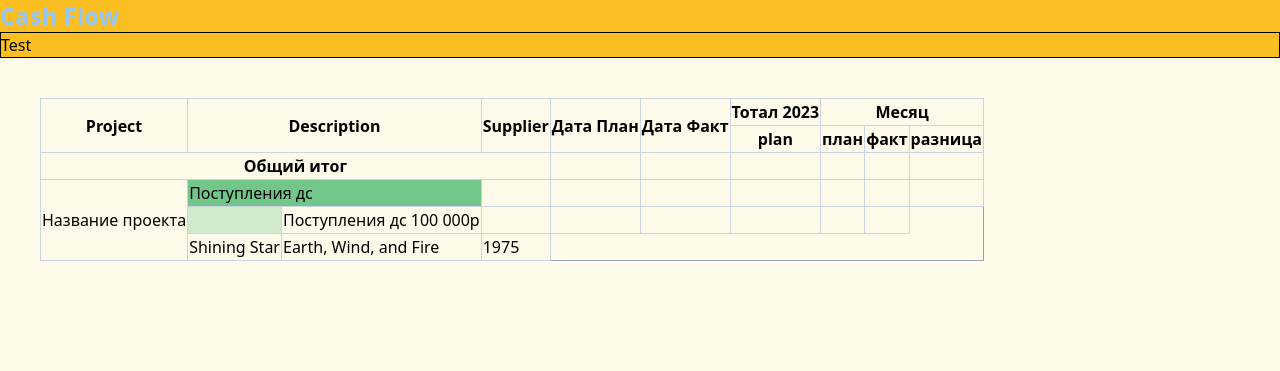
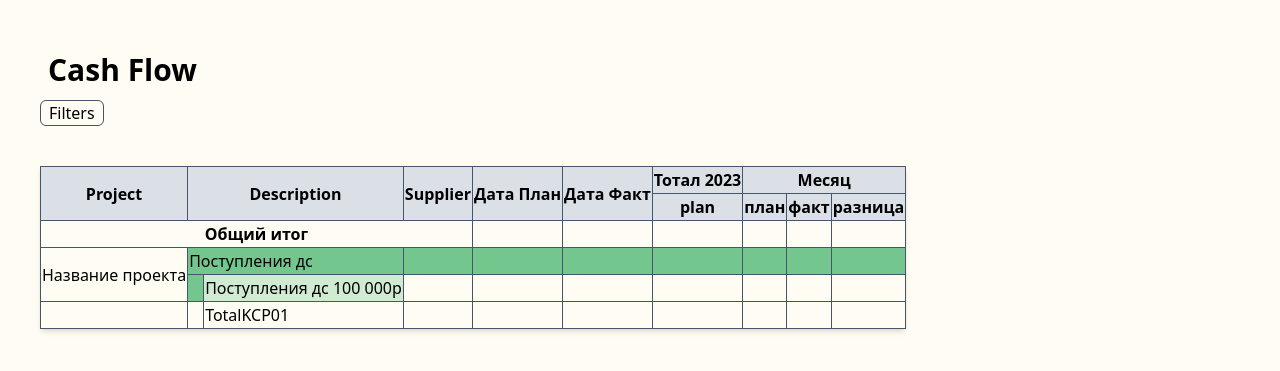
Before and after one commit to Shevchenko-SPb/Alttechno_Cash_Flow, a PHP site: page / in a window 1280 px wide. Shown: the top 371 px of the page. Run offline with PHP 8.4, Linux system fonts and the light colour scheme.

Commit message:
Add filters

```diff
--- a/assets/js/main.js
+++ b/assets/js/main.js
@@ -1,4 +1,5 @@
-const btnTest = document.getElementById('test');
-btnTest.onclick = () => {
-    alert('test')
+const btnFilters = document.getElementById('filters');
+btnFilters.onclick = () => {
+    console.log('click')
+    document.getElementById('FiltersMenu').classList.remove("hidden")
 };
--- a/index.php
+++ b/index.php
@@ -5,82 +5,82 @@
     <title>Cash Flow</title>
     <script src="assets/js/cdn.tailwindcss.com_3.3.js"></script>
     <style>
-        div {
-            border: black;
-            border-style: solid;
-            border-width: 1px;
-
-        }
-        .container {
-            display: grid;
-        }
     </style>
 </head>
-<body class="bg-amber-50">
-<header class="bg-amber-400">
-    <span class="font-bold text-2xl text-blue-300">Cash Flow</span>
+<body class="bg-amber-50/60">
+<header class="ms-10 mt-10">
+<div class="font-bold text-3xl px-2 py-3">Cash Flow</div>
     <div>
-        <button id="test"> Test</button>
+        <button id="filters" class="border border-slate-600 rounded-md px-2 active:bg-black/20">Filters</button>
+    <div id="FiltersMenu" class="hidden">Фильтр по дате Начало: <input id="start" type="date" />
+        Конец: <input id="end" type="date" />
+        <button id="go" class="border border-slate-600 rounded-md px-2 active:bg-black/20">Применить</button>
     </div>
 </header>
 <main>
-
-
-    <table class="table-auto border-collapse border border-slate-400 ms-10 mt-10">
+    <table class="table-auto border-collapse border border-slate-600 ms-10 mt-10 shadow-md">
         <thead>
-        <tr>
-            <th class="border border-slate-300" rowspan="2">Project</th>
-            <th class="border border-slate-300" rowspan="2" colspan="2">Description</th>
-            <th class="border border-slate-300" rowspan="2">Supplier</th>
-            <th class="border border-slate-300" rowspan="2">Дата План</th>
-            <th class="border border-slate-300" rowspan="2">Дата Факт</th>
-            <th class="border border-slate-300">Тотал 2023</th>
-            <th class="border border-slate-300" colspan="3">Месяц</th>
+        <tr class="bg-slate-300/70">
+            <th class="border border-slate-600" rowspan="2">Project</th>
+            <th class="border border-slate-600" rowspan="2" colspan="2">Description</th>
+            <th class="border border-slate-600" rowspan="2">Supplier</th>
+            <th class="border border-slate-600" rowspan="2">Дата План</th>
+            <th class="border border-slate-600" rowspan="2">Дата Факт</th>
+            <th class="border border-slate-600">Тотал 2023</th>
+            <th class="border border-slate-600" colspan="3">Месяц</th>
 
         </tr>
-        <tr>
-            <th class="border border-slate-300">plan</th>
-            <th class="border border-slate-300">план</th>
-            <th class="border border-slate-300">факт</th>
-            <th class="border border-slate-300">разница</th>
+        <tr class="bg-slate-300/70">
+            <th class="border border-slate-600">plan</th>
+            <th class="border border-slate-600">план</th>
+            <th class="border border-slate-600">факт</th>
+            <th class="border border-slate-600">разница</th>
         </tr>
         <tr>
-            <th class="border border-slate-300" colspan="4">Общий итог</th>
-            <th class="border border-slate-300"></th>
-            <th class="border border-slate-300"></th>
-            <th class="border border-slate-300"></th>
-            <th class="border border-slate-300"></th>
-            <th class="border border-slate-300"></th>
-            <th class="border border-slate-300"></th>
+            <th class="border border-slate-600" colspan="4">Общий итог</th>
+            <th class="border border-slate-600"></th>
+            <th class="border border-slate-600"></th>
+            <th class="border border-slate-600"></th>
+            <th class="border border-slate-600"></th>
+            <th class="border border-slate-600"></th>
+            <th class="border border-slate-600"></th>
         </tr>
         </thead>
         <tbody>
         <tr>
-            <td class="border border-slate-300" rowspan="3">Название проекта</td>
-<!--            <td class="border border-slate-300 bg-green-600/60" rowspan="2"></td>-->
-            <td class="border border-slate-300 bg-green-600/60" colspan="2">Поступления дс</td>
-            <td class="border border-slate-300"></td>
-            <td class="border border-slate-300"></td>
-            <td class="border border-slate-300"></td>
-            <td class="border border-slate-300"></td>
-            <td class="border border-slate-300"></td>
-            <td class="border border-slate-300"></td>
-            <td class="border border-slate-300"></td>
+            <td class="border border-slate-600" rowspan="2">Название проекта</td>
+<!--            <td class="border border-slate-600 bg-green-600/60" rowspan="2"></td>-->
+            <td class="border border-slate-600 bg-green-600/60" colspan="2">Поступления дс</td>
+            <td class="border border-slate-600 bg-green-600/60"></td>
+            <td class="border border-slate-600 bg-green-600/60"></td>
+            <td class="border border-slate-600 bg-green-600/60"></td>
+            <td class="border border-slate-600 bg-green-600/60"></td>
+            <td class="border border-slate-600 bg-green-600/60"></td>
+            <td class="border border-slate-600 bg-green-600/60"></td>
+            <td class="border border-slate-600 bg-green-600/60"></td>
         </tr>
         <tr>
-            <td class="border border-slate-300 bg-green-600/20"></td>
-            <td class="border border-slate-300">Поступления дс 100 000р</td>
-            <td class="border border-slate-300"></td>
-            <td class="border border-slate-300"></td>
-            <td class="border border-slate-300"></td>
-            <td class="border border-slate-300"></td>
-            <td class="border border-slate-300"></td>
-            <td class="border border-slate-300"></td>
+            <td class="bg-green-600/60 w-4"></td>
+            <td class="border border-slate-600 bg-green-600/20">Поступления дс 100 000р</td>
+            <td class="border border-slate-600"></td>
+            <td class="border border-slate-600"></td>
+            <td class="border border-slate-600"></td>
+            <td class="border border-slate-600"></td>
+            <td class="border border-slate-600"></td>
+            <td class="border border-slate-600"></td>
+            <td class="border border-slate-600"></td>
         </tr>
         <tr>
-            <td class="border border-slate-300">Shining Star</td>
-            <td class="border border-slate-300">Earth, Wind, and Fire</td>
-            <td class="border border-slate-300">1975</td>
+            <td class="border border-slate-600"></td>
+            <td class="border border-slate-600"></td>
+            <td class="border border-slate-600">TotalKCP01</td>
+            <td class="border border-slate-600"></td>
+            <td class="border border-slate-600"></td>
+            <td class="border border-slate-600"></td>
+            <td class="border border-slate-600"></td>
+            <td class="border border-slate-600"></td>
+            <td class="border border-slate-600"></td>
+            <td class="border border-slate-600"></td>
         </tr>
         </tbody>
     </table>
```
